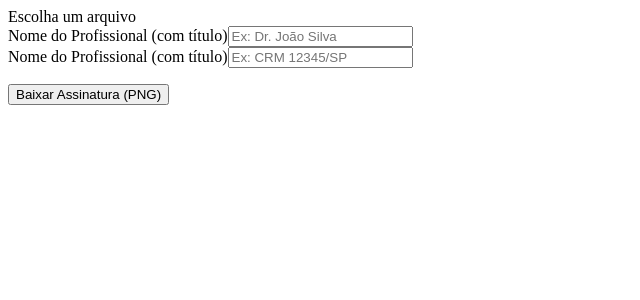
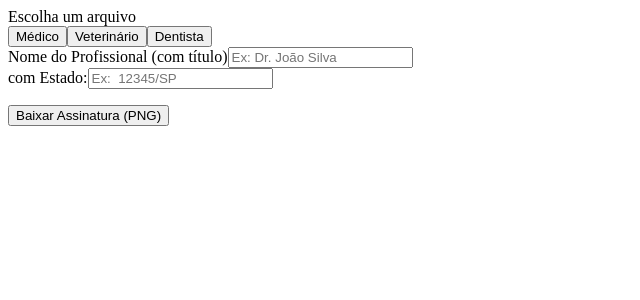
Before and after one commit to Luc4sFreire/mobilemedtools, a React (Vite) app: page / in a window 1280 px wide. Shown: the top 300 px of the page, without its empty margins (0-640 px from the left). Built offline with nearby package versions, Linux system fonts and the light colour scheme.

Commit message:
Troca do tipo de profissional
Adição de uma nova funcionalidade que possibilita a escolha do tipo de profissional sendo elas: Doutor, Veterinário e Dentista

```diff
--- a/src/App.jsx
+++ b/src/App.jsx
@@ -11,6 +11,7 @@ export default function App(){
   const [doctor, setDoctor] = useState('');
   const [crm, setCrm] = useState('');
   const saidaRef = useRef(null);
+  const [typeDoctor, setTypeDoctor] = useState('');
 
     function handleFile(e){
       const arquivo = e.target.files;
@@ -63,6 +64,11 @@ export default function App(){
         console.error('Erro ao gerar PNG: ', err);
       }
     }
+
+    function chooseProfissional(e){
+      setTypeDoctor(e.target.value)
+    }
+
     return (
     <>
       <ImageUploader
@@ -70,12 +76,20 @@ export default function App(){
         onChangeFile={handleFile}
       />
 
+      <div className="buttonsProfissional">
+        <button onClick={chooseProfissional} value="doctor">Médico</button>
+        <button onClick={chooseProfissional} value="vet">Veterinário</button>
+        <button onClick={chooseProfissional} value="dentist">Dentista</button>
+      </div>
+
       <DoctorForm
+        type={typeDoctor}
         doctor={doctor}
         crm={crm}
         onDoctorChange={handleDoctor}
         onCrmChange={handleCrm}
       />
+
 
       <div className="contentExit">
         <SignaturePreview
--- a/src/components/DoctorForm.jsx
+++ b/src/components/DoctorForm.jsx
@@ -1,4 +1,16 @@
-function DoctorForm({ doctor, crm, onDoctorChange, onCrmChange }){
+function DoctorForm({ type, doctor, crm, onDoctorChange, onCrmChange }){
+    let text = "";
+    switch(type){
+        case "doctor":
+            text = "CRM";
+            break;
+        case "vet":
+            text = "CRMV";
+            break;
+        case "dentist":
+            text = "CRO";
+            break;
+    }
     return(
         <div className="doctorForm">
             <div className="doctor">
@@ -12,11 +24,11 @@ function DoctorForm({ doctor, crm, onDoctorChange, onCrmChange }){
                 />
             </div>
             <div className="crm">
-                <label htmlFor="crm">Nome do Profissional (com título)</label>
+                <label htmlFor="crm">{text} com Estado:</label>
                 <input
                     id="crm"
                     type="text"
-                    placeholder="Ex: CRM 12345/SP"
+                    placeholder={"Ex: "+text+" 12345/SP"}
                     onChange={onCrmChange}
                     value={crm}
                 />
--- a/src/components/ImageUploader.jsx
+++ b/src/components/ImageUploader.jsx
@@ -3,7 +3,7 @@ function ImageUploader({ file, onChangeFile }){
         <div className="imageUploader">
             <label htmlFor="file">Escolha um arquivo</label>
             <input type="file" onChange={onChangeFile} id='file'/>
-            <div>{file && file.name}</div>
+            <div>{file && "Arquivo: "+file.name}</div>
         </div>
     )
 }
```
